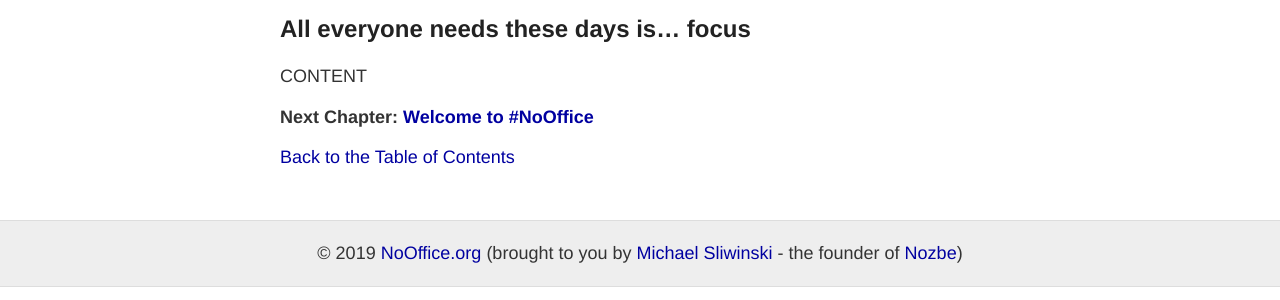
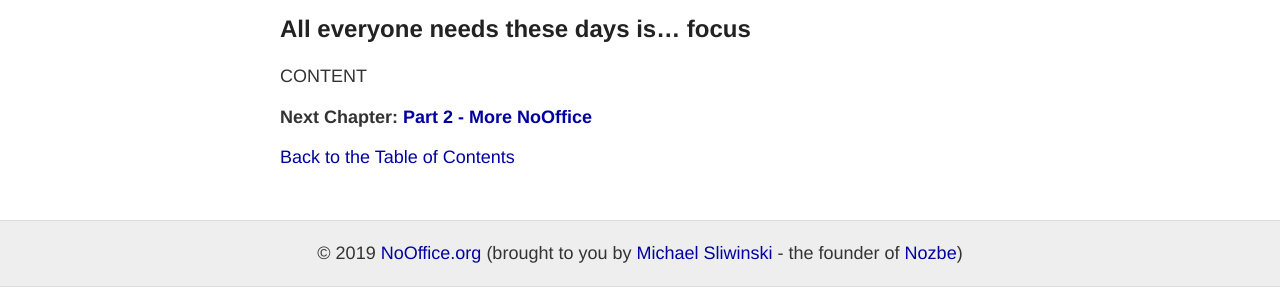
Before and after one commit to Nozbe/NoOffice.org, a Jekyll site: the page built from book/focus.md, in a window 1280 px wide. Shown: the part 366-666 px from the top of the page. Built offline with Jekyll 4.4.1, drawn with Linux system fonts in a browser that asks for light colours.

Commit message:
Fixes to TOC

```diff
--- a/_includes/breadcrumb.html
+++ b/_includes/breadcrumb.html
@@ -2,7 +2,7 @@
 <a href="{{ site.baseurl }}{{ site.data.toc.toc_url }}">{{ site.data.toc.toc_title }}</a> &#187;
 {% assign next = false %}
 {% assign next_got = false %}
-{% assign part_sel = 0 %}
+{% assign part_sel = 1000 %}
 {% for item in site.data.toc.toc %}
 {% if item.part == page.part %}{% assign part_sel = forloop.index %}
 {% if item.url == page.url %}{{ item.title }}{% assign next = true %}
```
Also changed, not shown: other parts of _includes/breadcrumb.html (+2 -0 lines).
